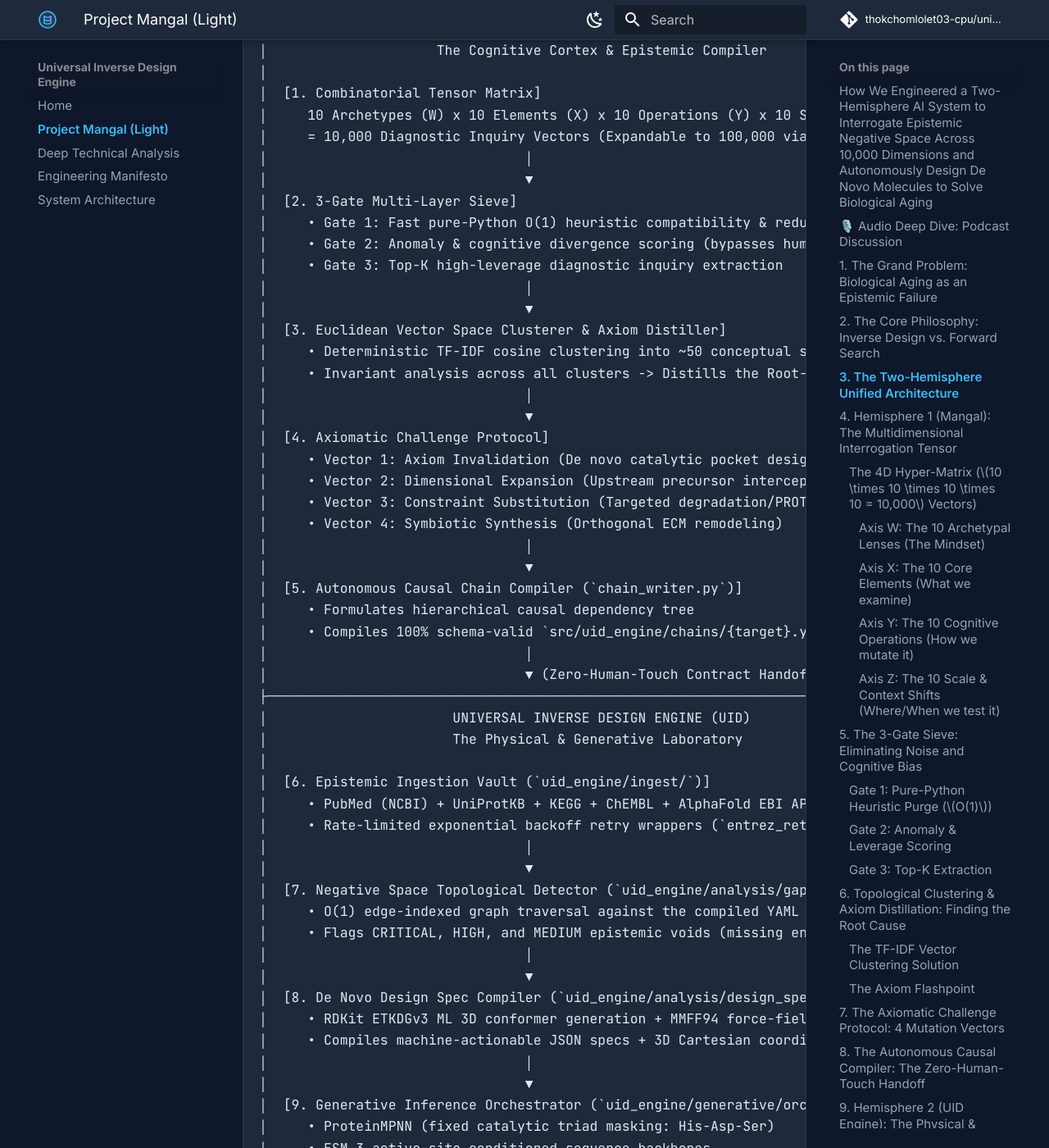
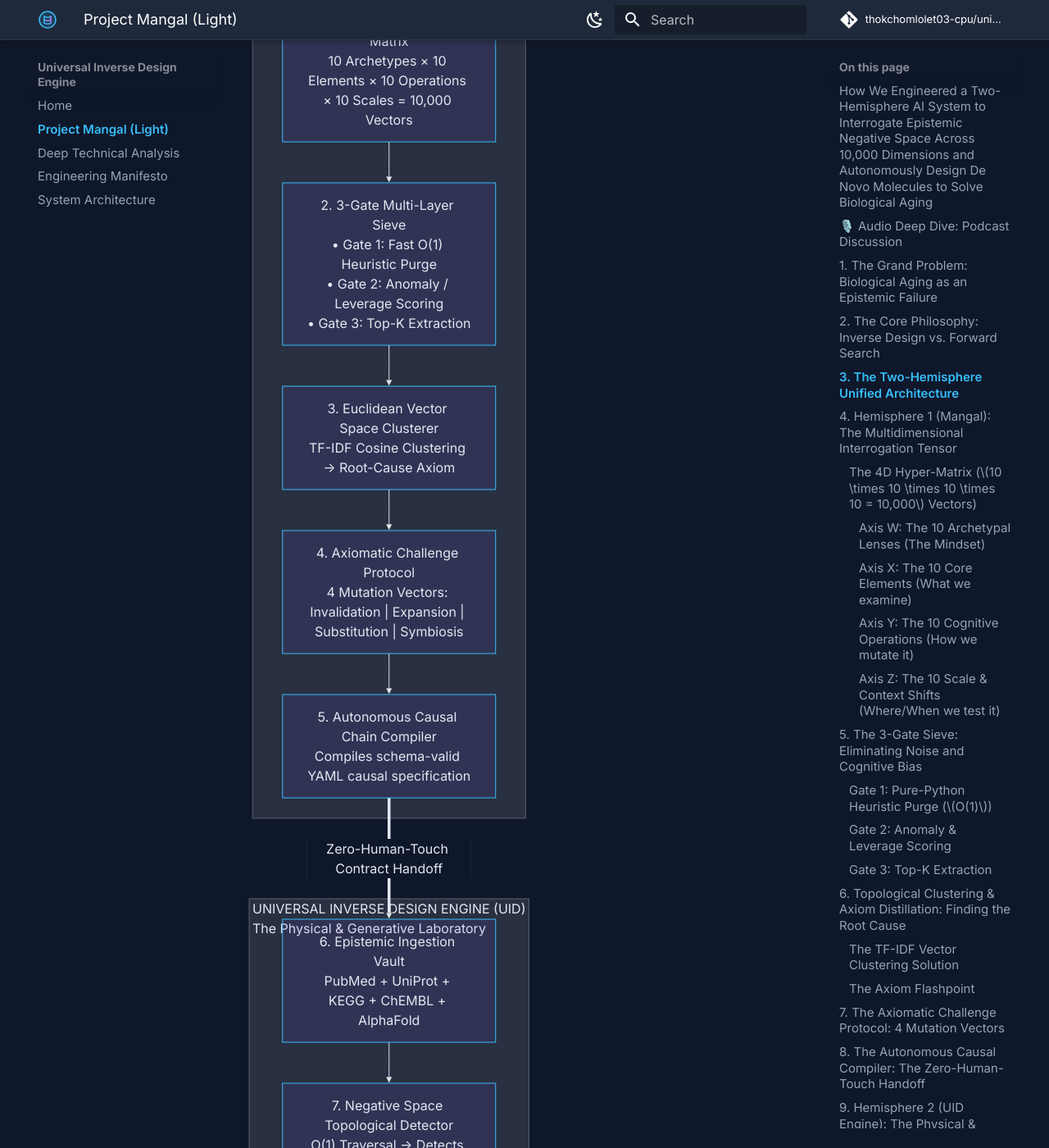
Before and after one commit to thokchomlolet03-cpu/universal-inverse-design, an MkDocs documentation site: the page built from docs/blog/04_project_mangal_unified_architecture.md, in a window 1280 px wide and 1400 px high, scrolled down 3682 px. Shown: the whole window at 82% size. Built offline with MkDocs 1.6.1 and Material for MkDocs 9.7.7, drawn with Linux system fonts in a browser that asks for light colours; comment, search, counter and statistics services are not loaded; some of the changed text lies outside the part shown.

Commit message:
docs: replace Section 3 ASCII architecture box with responsive Mermaid flowchart

````diff
--- a/docs/blog/04_project_mangal_unified_architecture.md
+++ b/docs/blog/04_project_mangal_unified_architecture.md
@@ -76,75 +76,30 @@
 
 The unified system operates as a single, coordinated cognitive and generative engine:
 
-```text
-┌────────────────────────────────────────────────────────────────────────────────────────┐
-│                              PROJECT MANGAL (LIGHT)                                    │
-│                     The Cognitive Cortex & Epistemic Compiler                          │
-│                                                                                        │
-│  [1. Combinatorial Tensor Matrix]                                                      │
-│     10 Archetypes (W) x 10 Elements (X) x 10 Operations (Y) x 10 Scales (Z)            │
-│     = 10,000 Diagnostic Inquiry Vectors (Expandable to 100,000 via 5D Matrix)          │
-│                                │                                                       │
-│                                ▼                                                       │
-│  [2. 3-Gate Multi-Layer Sieve]                                                         │
-│     • Gate 1: Fast pure-Python O(1) heuristic compatibility & redundancy purge         │
-│     • Gate 2: Anomaly & cognitive divergence scoring (bypasses human bias)             │
-│     • Gate 3: Top-K high-leverage diagnostic inquiry extraction                        │
-│                                │                                                       │
-│                                ▼                                                       │
-│  [3. Euclidean Vector Space Clusterer & Axiom Distiller]                               │
-│     • Deterministic TF-IDF cosine clustering into ~50 conceptual solution paradigms    │
-│     • Invariant analysis across all clusters -> Distills the Root-Cause Axiom          │
-│                                │                                                       │
-│                                ▼                                                       │
-│  [4. Axiomatic Challenge Protocol]                                                     │
-│     • Vector 1: Axiom Invalidation (De novo catalytic pocket design)                    │
-│     • Vector 2: Dimensional Expansion (Upstream precursor interception)                │
-│     • Vector 3: Constraint Substitution (Targeted degradation/PROTACs)                 │
-│     • Vector 4: Symbiotic Synthesis (Orthogonal ECM remodeling)                        │
-│                                │                                                       │
-│                                ▼                                                       │
-│  [5. Autonomous Causal Chain Compiler (`chain_writer.py`)]                             │
-│     • Formulates hierarchical causal dependency tree                                   │
-│     • Compiles 100% schema-valid `src/uid_engine/chains/{target}.yaml`                 │
-│                                │                                                       │
-│                                ▼ (Zero-Human-Touch Contract Handoff)                   │
-├────────────────────────────────────────────────────────────────────────────────────────┤
-│                       UNIVERSAL INVERSE DESIGN ENGINE (UID)                            │
-│                       The Physical & Generative Laboratory                             │
-│                                                                                        │
-│  [6. Epistemic Ingestion Vault (`uid_engine/ingest/`)]                                 │
-│     • PubMed (NCBI) + UniProtKB + KEGG + ChEMBL + AlphaFold EBI API                    │
-│     • Rate-limited exponential backoff retry wrappers (`entrez_retry.py`)              │
-│                                │                                                       │
-│                                ▼                                                       │
-│  [7. Negative Space Topological Detector (`uid_engine/analysis/gap_detector.py`)]      │
-│     • O(1) edge-indexed graph traversal against the compiled YAML chain               │
-│     • Flags CRITICAL, HIGH, and MEDIUM epistemic voids (missing enzymes/structures)    │
-│                                │                                                       │
-│                                ▼                                                       │
-│  [8. De Novo Design Spec Compiler (`uid_engine/analysis/design_spec.py`)]              │
-│     • RDKit ETKDGv3 ML 3D conformer generation + MMFF94 force-field energy minimization│
-│     • Compiles machine-actionable JSON specs + 3D Cartesian coordinates (.sdf)         │
-│                                │                                                       │
-│                                ▼                                                       │
-│  [9. Generative Inference Orchestrator (`uid_engine/generative/orchestrator.py`)]      │
-│     • ProteinMPNN (fixed catalytic triad masking: His-Asp-Ser)                         │
-│     • ESM-3 active-site conditioned sequence backbones                                 │
-│                                │                                                       │
-│                                ▼                                                       │
-│  [10. 4-Gate In Silico Biophysical QC (`uid_engine/generative/screening.py`)]          │
-│     • Gate 1: Mean pLDDT >= 80.0                                                       │
-│     • Gate 2: Self-consistency scRMSD <= 2.0 A                                         │
-│     • Gate 3: Catalytic active-site residue exact match                                │
-│     • Gate 4: BioPython Kyte-Doolittle GRAVY <= 0.2 & Instability Index <= 50.0        │
-│                                │                                                       │
-│                                ▼                                                       │
-│  [11. Epistemic Loop Closure (`uid_engine/graph/`)]                                    │
-│     • Injects candidate into graph with NodeType.PROTEIN & EvidenceStatus.HYPOTHESIZED │
-│     • State transition: CRITICAL gap downgraded to CANDIDATE_PENDING_SYNTHESIS         │
-│     • Cytoscape.js interactive dark-mode visualizer generation                         │
-└────────────────────────────────────────────────────────────────────────────────────────┘
+```mermaid
+flowchart TD
+    subgraph Mangal ["PROJECT MANGAL (LIGHT)<br/>The Cognitive Cortex & Epistemic Compiler"]
+        M1["1. Combinatorial Tensor Matrix<br/>10 Archetypes × 10 Elements × 10 Operations × 10 Scales = 10,000 Vectors"]
+        M2["2. 3-Gate Multi-Layer Sieve<br/>• Gate 1: Fast O(1) Heuristic Purge<br/>• Gate 2: Anomaly / Leverage Scoring<br/>• Gate 3: Top-K Extraction"]
+        M3["3. Euclidean Vector Space Clusterer<br/>TF-IDF Cosine Clustering → Root-Cause Axiom"]
+        M4["4. Axiomatic Challenge Protocol<br/>4 Mutation Vectors: Invalidation | Expansion | Substitution | Symbiosis"]
+        M5["5. Autonomous Causal Chain Compiler<br/>Compiles schema-valid YAML causal specification"]
+
+        M1 --> M2 --> M3 --> M4 --> M5
+    end
+
+    subgraph UID ["UNIVERSAL INVERSE DESIGN ENGINE (UID)<br/>The Physical & Generative Laboratory"]
+        U6["6. Epistemic Ingestion Vault<br/>PubMed + UniProt + KEGG + ChEMBL + AlphaFold"]
+        U7["7. Negative Space Topological Detector<br/>O(1) Traversal → Detects CRITICAL / HIGH Gaps"]
+        U8["8. De Novo Design Spec Compiler<br/>RDKit ETKDGv3 ML + MMFF94 Energy Minimization"]
+        U9["9. Generative Inference Orchestrator<br/>ProteinMPNN (Masked Triad) + ESM-3 Adapter"]
+        U10["10. 4-Gate In Silico Biophysical QC<br/>pLDDT ≥ 80 | scRMSD ≤ 2.0 Å | Active Site | GRAVY ≤ 0.2"]
+        U11["11. Epistemic Loop Closure<br/>Knowledge Graph Injection → Gap Priority Downgrade"]
+
+        U6 --> U7 --> U8 --> U9 --> U10 --> U11
+    end
+
+    M5 ==>|Zero-Human-Touch Contract Handoff| U6
 ```
 
 ---
````
